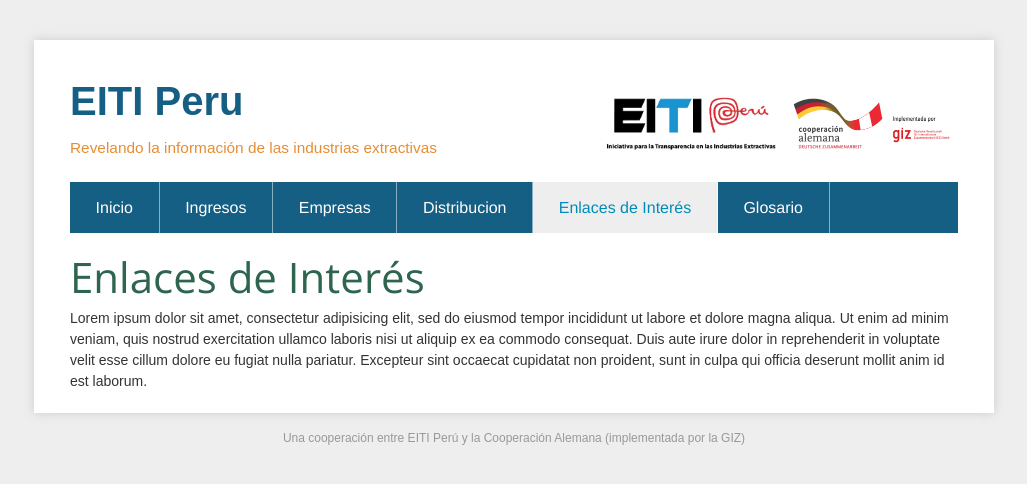
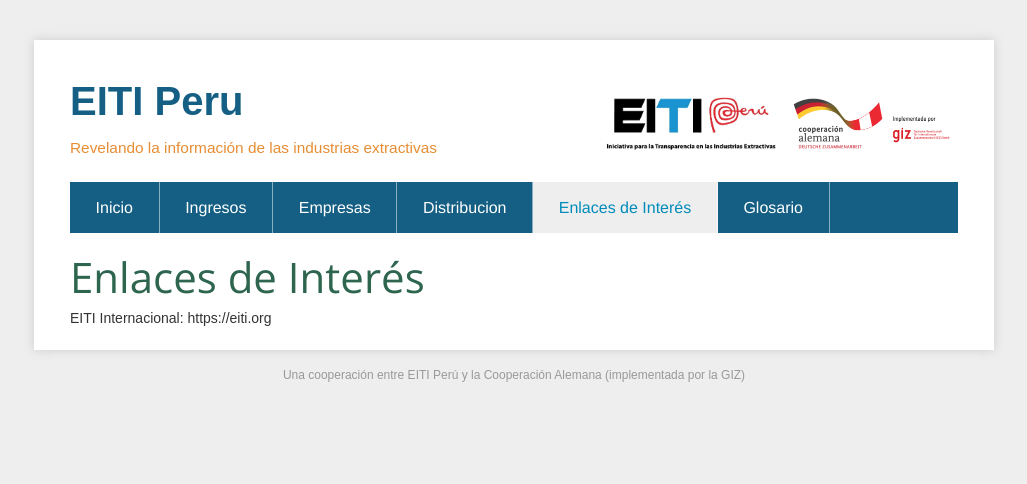
Before and after one commit to eiti-peru/data-app, a Jekyll site: the page built from enlaces/index.html, in a window 1280 px wide. Shown: the top 484 px of the page, without its empty margins (126-1153 px from the left). Built offline with Jekyll 4.4.1, drawn with Linux system fonts in a browser that asks for light colours; nearby versions of some CDN libraries; Markdown is read by kramdown in place of the engine named in the settings; comment, search, counter and statistics services are not loaded.

Commit message:
Updated index.html

```diff
--- a/_includes/editables/enlaces/index.html
+++ b/_includes/editables/enlaces/index.html
@@ -1,5 +1,5 @@
 <div class='row'>
   <div class='large-12 columns'>
-    Lorem ipsum dolor sit amet, consectetur adipisicing elit, sed do eiusmod tempor incididunt ut labore et dolore magna aliqua. Ut enim ad minim veniam, quis nostrud exercitation ullamco laboris nisi ut aliquip ex ea commodo consequat. Duis aute irure dolor in reprehenderit in voluptate velit esse cillum dolore eu fugiat nulla pariatur. Excepteur sint occaecat cupidatat non proident, sunt in culpa qui officia deserunt mollit anim id est laborum.
+    EITI Internacional: https://eiti.org
   </div>
 </div>
```
